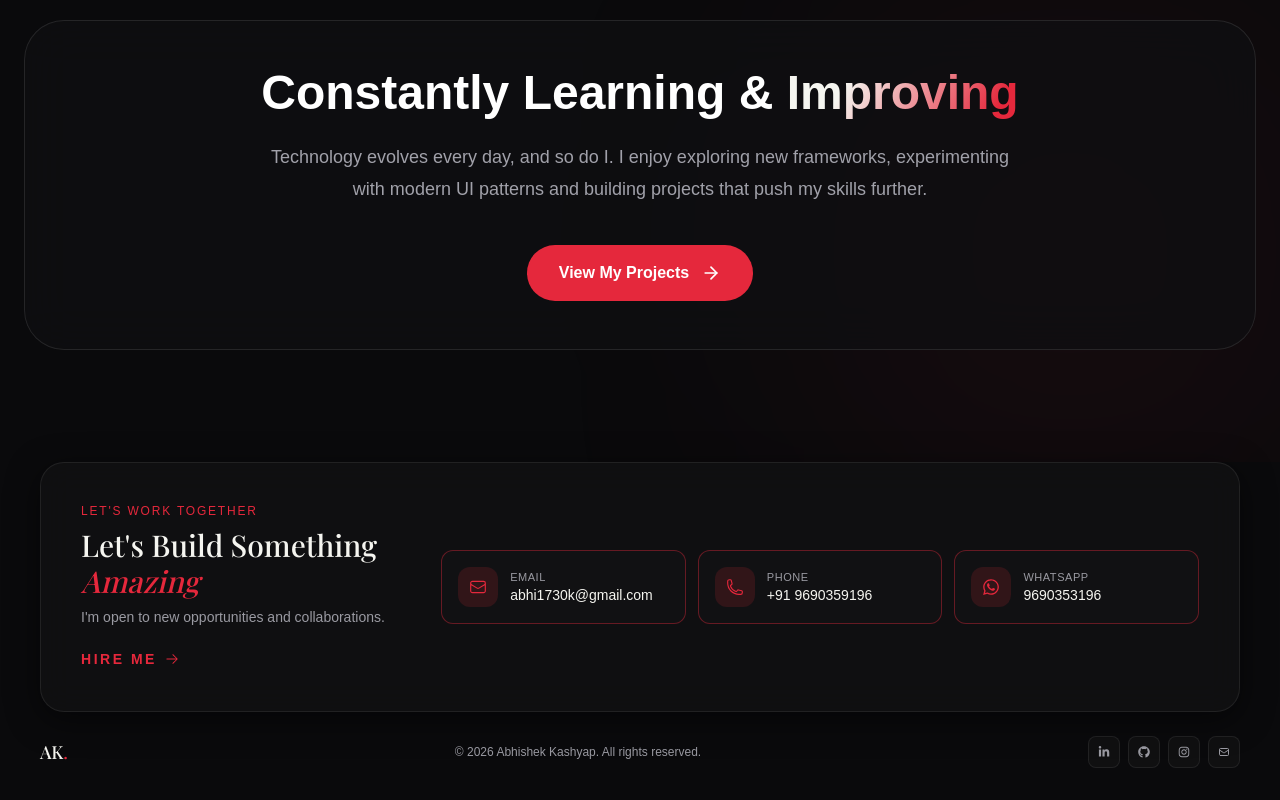
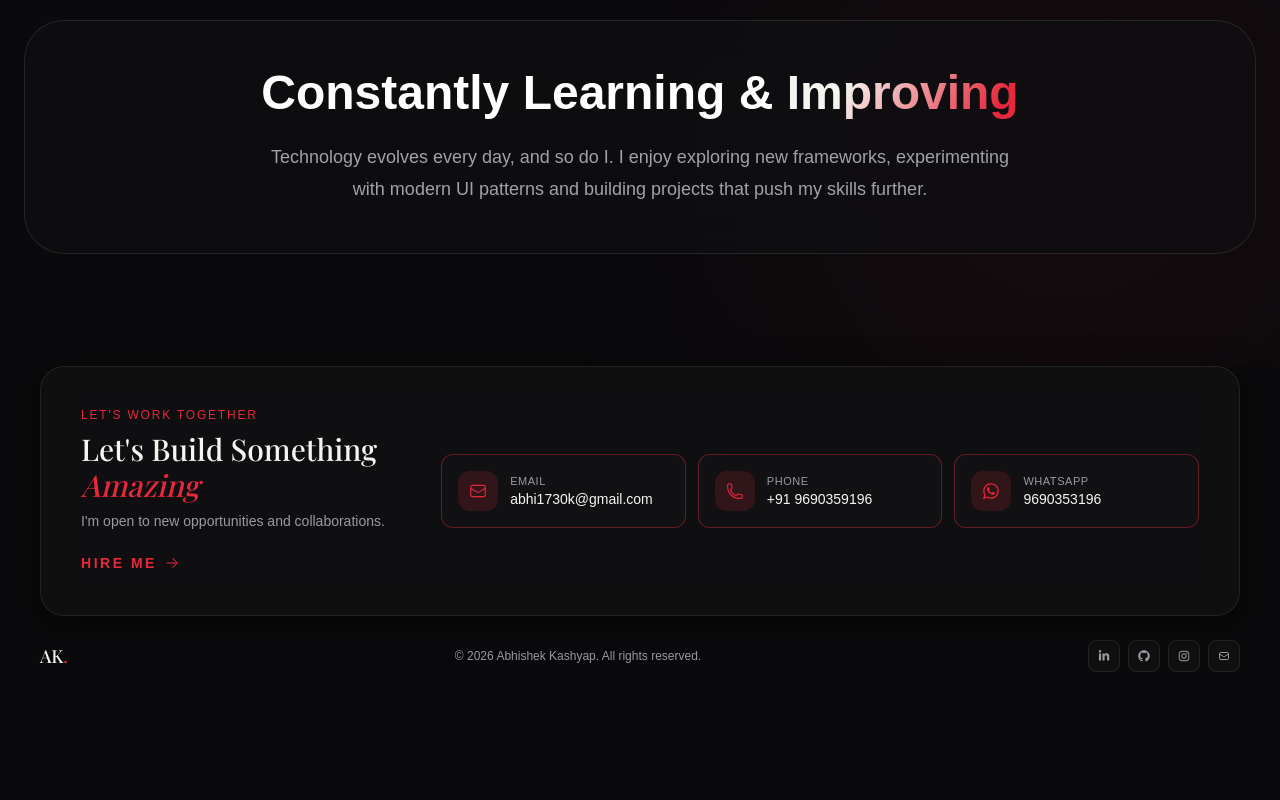
Before and after one commit to abhi-ai07/.portfolio, a React (Vite) app: page /skills in a window 1280 px wide. Shown: the part 2214-3014 px from the top of the page. After the commit the page ends 2918 px from the top, so only its background shows below. Built offline with nearby package versions, Linux system fonts and the light colour scheme; a web font is replaced by a local one.

Commit message:
Final update

```diff
--- a/src/pages/Experience.jsx
+++ b/src/pages/Experience.jsx
@@ -257,17 +257,7 @@ export default function Experience() {
 
             </p>
 
-            <motion.button
-              whileHover={{ scale: 1.05 }}
-              whileTap={{ scale: .96 }}
-              className="mt-10 inline-flex items-center gap-3 rounded-full bg-[#E5283C] px-8 py-4 font-semibold text-white"
-            >
 
-              View My Projects
-
-              <FiArrowRight size={20} />
-
-            </motion.button>
 
           </div>
 
--- a/src/pages/Skills.jsx
+++ b/src/pages/Skills.jsx
@@ -319,21 +319,7 @@ export default function Skills() {
 
             </p>
 
-            <motion.button
-              whileHover={{
-                scale: 1.05,
-              }}
-              whileTap={{
-                scale: .96,
-              }}
-              className="mt-10 inline-flex items-center gap-3 rounded-full bg-[#E5283C] px-8 py-4 font-semibold text-white"
-            >
 
-              View My Projects
-
-              <FiArrowRight size={20} />
-
-            </motion.button>
 
           </div>
 
```
